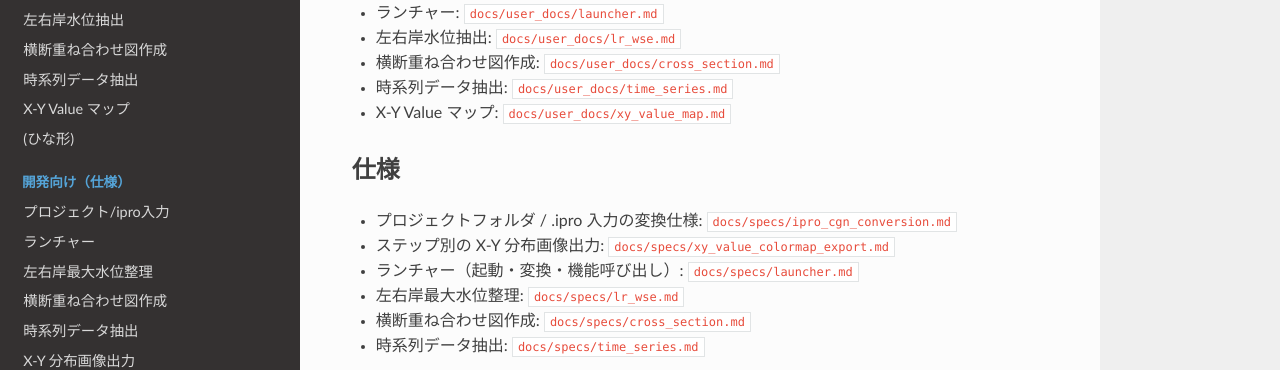
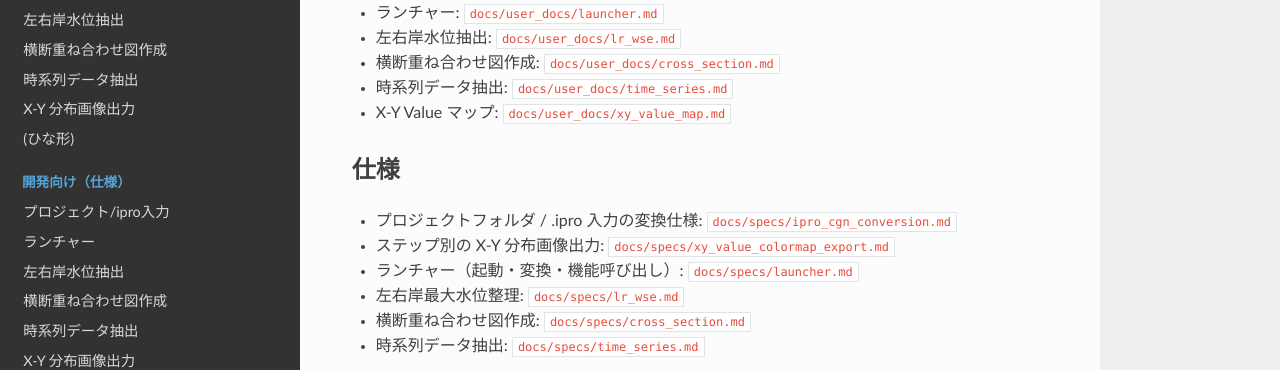
Before and after one commit to Pckk-solvers/iRIC_DataScope, an MkDocs documentation site: the page built from docs/index.md, in a window 1280 px wide. Shown: the part 323-693 px from the top of the page. Built offline with MkDocs 1.6.1, drawn with Linux system fonts in a browser that asks for light colours; nearby versions of some CDN libraries.

Commit message:
ドキュメントのタイトルを更新

```diff
--- a/mkdocs.yml
+++ b/mkdocs.yml
@@ -13,12 +13,12 @@ nav:
       - 左右岸水位抽出: user_docs/lr_wse.md
       - 横断重ね合わせ図作成: user_docs/cross_section.md
       - 時系列データ抽出: user_docs/time_series.md
-      - X-Y Value マップ: user_docs/xy_value_map.md
+      - X-Y 分布画像出力: user_docs/xy_value_map.md
       - (ひな形): user_docs/_template.md
   - 開発向け（仕様）:
       - プロジェクト/ipro入力: specs/ipro_cgn_conversion.md
       - ランチャー: specs/launcher.md
-      - 左右岸最大水位整理: specs/lr_wse.md
+      - 左右岸水位抽出: specs/lr_wse.md
       - 横断重ね合わせ図作成: specs/cross_section.md
       - 時系列データ抽出: specs/time_series.md
       - X-Y 分布画像出力: specs/xy_value_colormap_export.md
```
